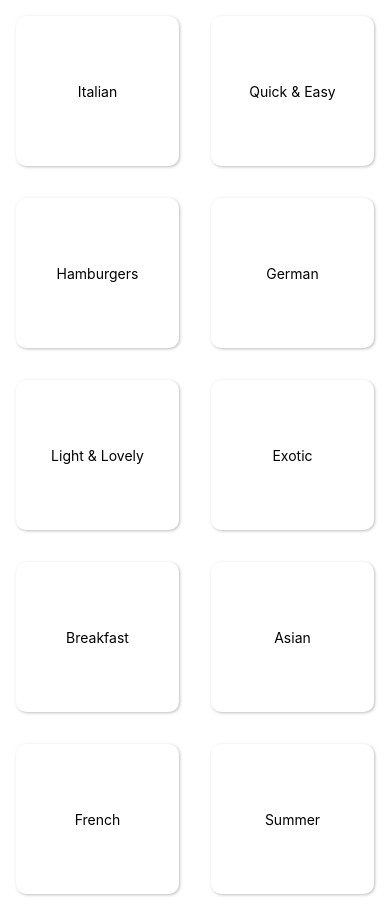
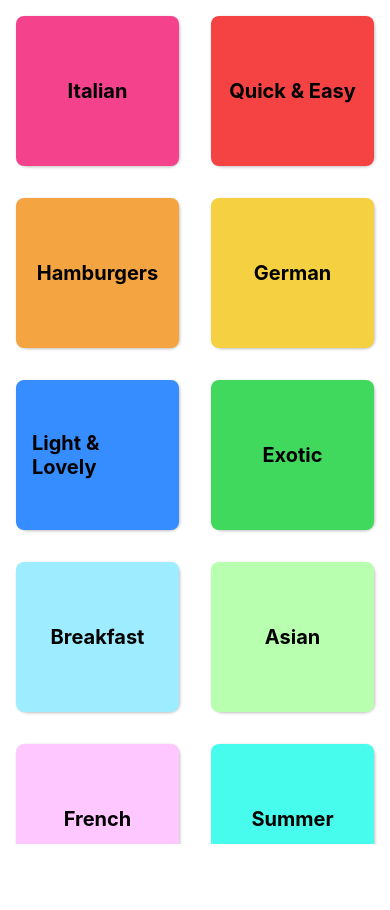
Before and after one commit to antarikshgosain/react-meals, a React Native app in the folder meals/: screen / in a window 390 px wide. After the commit the page ends 844 px from the top, so only its background shows below. Built offline with nearby package versions, Linux system fonts and the light colour scheme.

Commit message:
meals - colors added in grid tile with shadows

```diff
--- a/meals/App.js
+++ b/meals/App.js
@@ -4,9 +4,10 @@ import CategoriesScreen from './screens/CategoriesScreen';
 
 export default function App() {
   return (
-    <View style={styles.container}>
+    <>
+      <StatusBar backgroundColor = "#b3e6ff"   bar-style='auto' />
       <CategoriesScreen/>
-    </View>
+    </>
   );
 }
 
--- a/meals/app.json
+++ b/meals/app.json
@@ -6,6 +6,7 @@
     "orientation": "portrait",
     "icon": "./assets/icon.png",
     "userInterfaceStyle": "light",
+    "backgrundColor": "#24180f",
     "splash": {
       "image": "./assets/splash.png",
       "resizeMode": "contain",
--- a/meals/components/CategoryGridTile.js
+++ b/meals/components/CategoryGridTile.js
@@ -1,11 +1,12 @@
-import { Text, Pressable, View, StyleSheet } from "react-native";
+import { Text, Pressable, View, StyleSheet, Platform } from "react-native";
 
 function CategoryGridTile({title, color}) {
     return (
-        <View style={styles.gridItem}>
-            <Pressable style={styles.button}>
-                <View style={styles.innerContainer}>
-                    <Text>{title}</Text>
+        <View style={[styles.gridItem, ]}>
+            <Pressable android_ripple={{color: '#ccc'}}
+                style={({pressed}) => [styles.button, pressed ? styles.buttonPressed : null] } >
+                <View style={[styles.innerContainer, {backgroundColor: color}]}>
+                    <Text style={styles.title}>{title}</Text>
                 </View>
             </Pressable>
         </View>
@@ -21,6 +22,7 @@ const styles = StyleSheet.create({
 
         //shadown for android
         elevation: 4,
+        overflow: Platform.OS == 'android' ? 'hidden' : 'visible',
 
         //shadow for iOS
         backgroundColor: 'white',
@@ -32,11 +34,19 @@ const styles = StyleSheet.create({
     button: {
         flex: 1,
     },
+    buttonPressed: {
+        opacity: 0.5
+    },
     innerContainer: {
         flex: 1,
         padding: 16,
+        borderRadius: 8,
         justifyContent: 'center',
         alignItems: 'center'
+    },
+    title: {
+        fontWeight: 'bold',
+        fontSize: 20,
     }
 });
 
```
